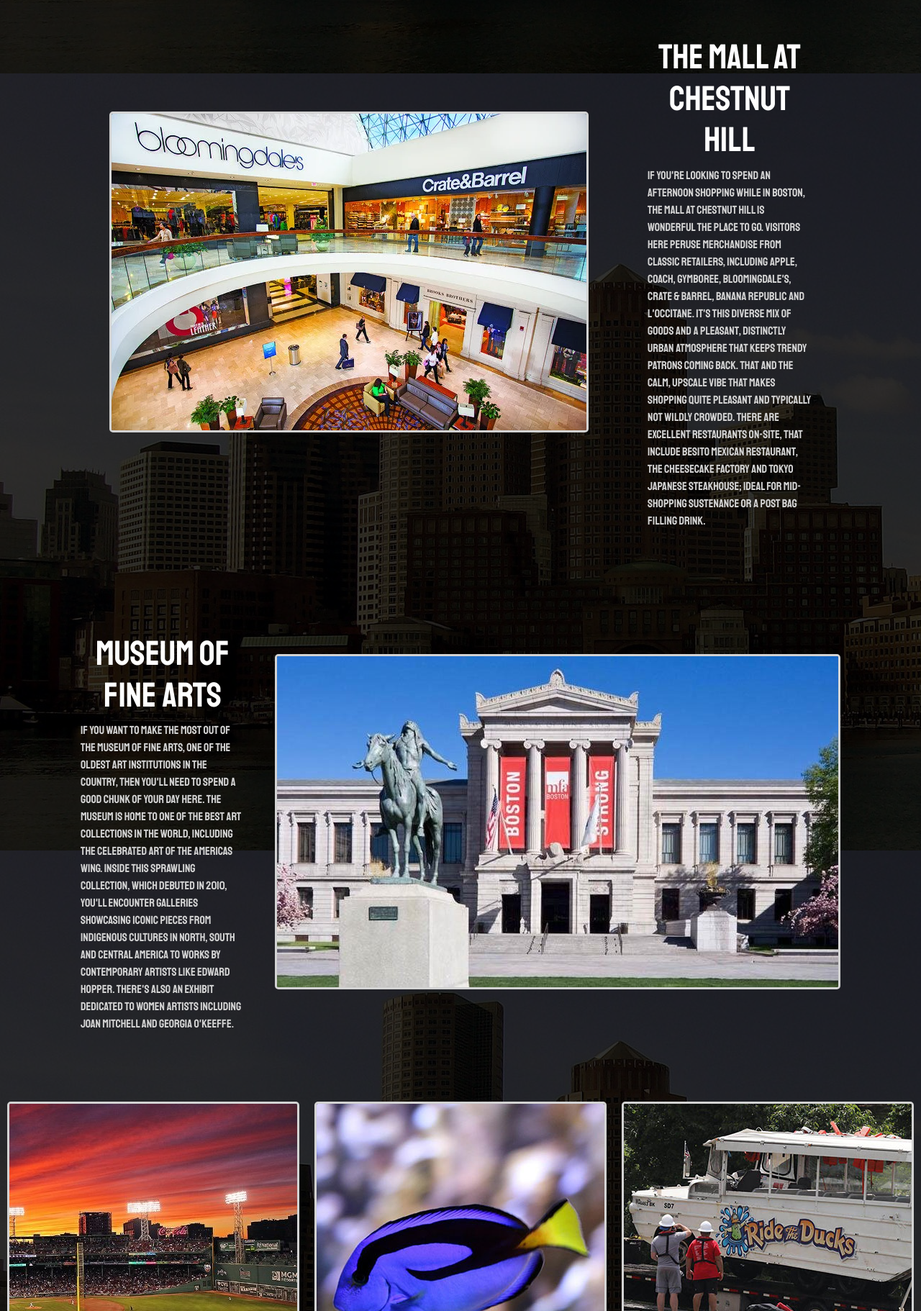
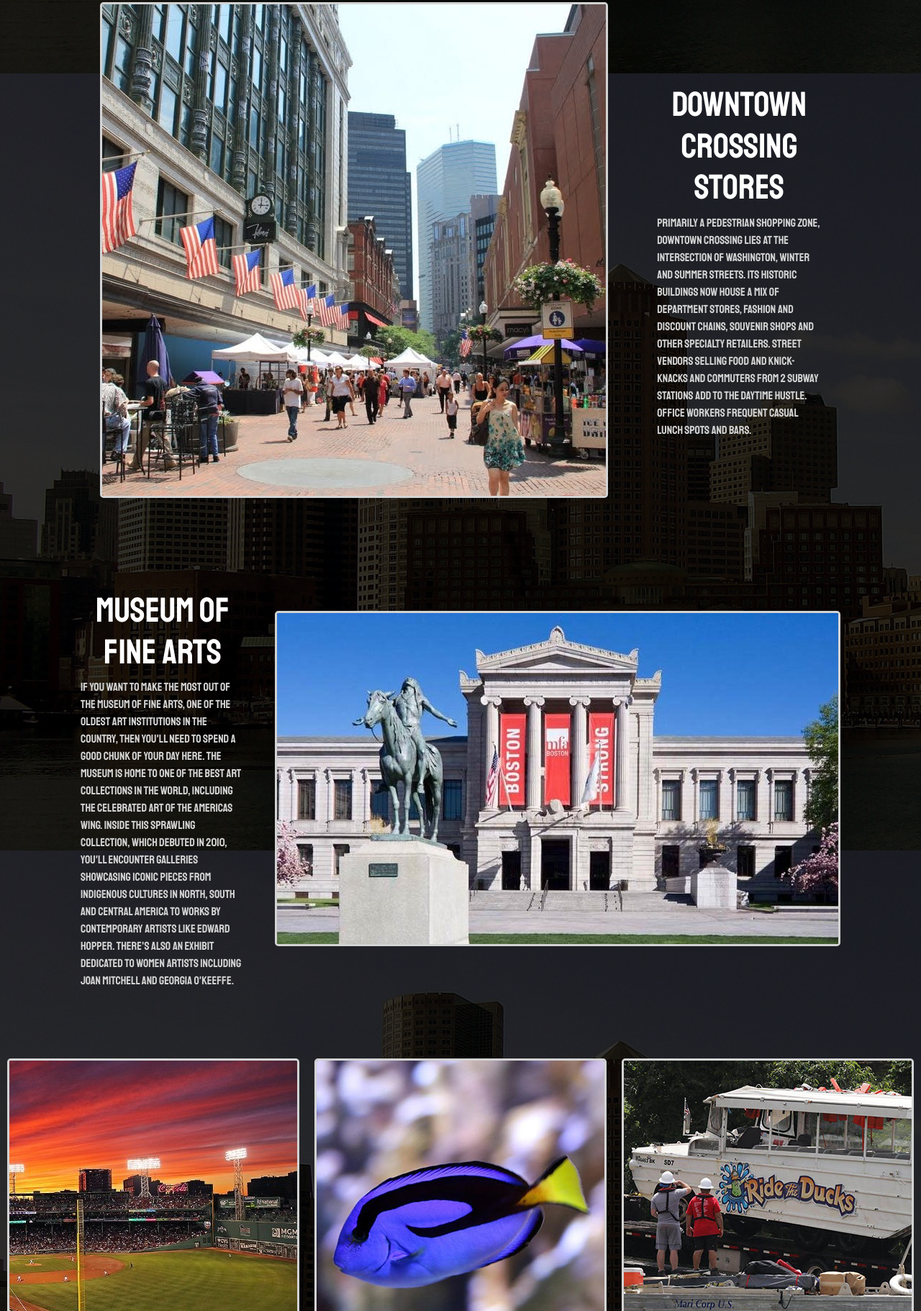
Before and after one commit to biffmalibu/Boston, a plain HTML site: page entertainment.html in a window 1280 px wide. Shown: the part 978-2800 px from the top of the page at 72% size. Drawn offline with nearby package versions, Linux system fonts and the light colour scheme; some packages are replaced by stand-ins of ours; a script that the page names is missing.

Commit message:
Add files via upload

```diff
--- a/entertainment.html
+++ b/entertainment.html
@@ -3,32 +3,33 @@
 <html lang="en">
 <head>
 	<meta charset="UTF-8">
-	<link rel="stylesheet" href="styles/normalize.css">
+	<!-- Load BootStrap -->
 	<link href="https://cdn.jsdelivr.net/npm/bootstrap@5.1.3/dist/css/bootstrap.min.css" rel="stylesheet" integrity="sha384-1BmE4kWBq78iYhFldvKuhfTAU6auU8tT94WrHftjDbrCEXSU1oBoqyl2QvZ6jIW3" crossorigin="anonymous">
+	<!-- Import Font -->
 	<link rel="preconnect" href="https://fonts.googleapis.com">
     <link rel="preconnect" href="https://fonts.gstatic.com" crossorigin>
     <link href="https://fonts.googleapis.com/css2?family=Righteous&display=swap" rel="stylesheet">
+	<!-- Import Stylesheets -->
 	<link rel="stylesheet" href="styles/main.css">
 	<link rel="stylesheet" href="styles/entertainment.css">
+	<!-- Icon -->
 	<link rel="icon" href="images/5bbd94d631a1389cb8aebb4cac93d55d.png">
 	<title>Best of Boston</title>
-	<link rel="stylesheet" href="styles/slicknav.css">
 	<script src="https://ajax.googleapis.com/ajax/libs/jquery/3.5.1/jquery.min.js"></script>
 	<meta name="viewport" content="width=device-width, initial-scale=1.0">
 	<script src="js/jquery.slicknav.min.js"></script>
+	<!-- Link Font -->
 	<link href="https://fonts.googleapis.com/css2?family=Righteous&family=Staatliches&display=swap" rel="stylesheet">
-	<script type="text/javascript">
-		$(document).ready(function(){
-		$('#nav_menu').slicknav({prependTo:"#mobilemenu"});
-		});
-	</script>
 </head>
 
 <body>
+	<!-- Header -->
 	<header class="clearfix">
 		<a href="index.html"><img id="logoimage"img src="images/5bbd94d631a1389cb8aebb4cac93d55d.png" alt=""></a>
 		<h2>Boston</h2>
 	</header>
+
+	<!-- Navbar -->
 	<nav class="navbar navbar-expand-sm bg-light navbar-light">
         <div class="container-fluid">
           <ul class="navbar-nav">
@@ -54,6 +55,7 @@
 
 		<div class="entertainment-container">
 			<div class="entertainment-item">
+				<a href="https://www.timeout.com/boston/bars/best-boston-sports-bars" target="_blank">
 				<div class="slideshow-container">
 					<!-- Full-width images with number and caption text -->
 					<div class="mySlides fadeout">
@@ -86,6 +88,7 @@
 				  </div>
 				  <br>
 				</div>
+				</a>
 				<div class="entertainment-item">
 					<h1>Sports Bars/Pubs</h1>
 					<p>Name a city with more championship teams than Boston—we’ll wait. New Englanders love their local teams, all of which have won championships this century—something no other city can claim. But even the most die-hard Boston sports fans can’t always make it to a game and, when such an occasion occurs, there’s nothing better than settling in with a basket of wings, burgers and some local brews to watch the Sox, Bruins, Pats or Celtics on a big screen with your buddies. If good beer, lively company and lots of screens sounds like a good time, then be sure to hit one of the best sports bars Boston has to offer.</p>
@@ -94,11 +97,11 @@
 		</div>
 		<div class="container">
 			<div class="item">
-				<img src="images/p-The-Mall-at-Chestnut-Hill_55_660x440.webp" alt="">
+				<a href="https://www.downtownboston.org/" target="_blank" ><img src="images/Explore-Downtown-Crossing-in-Boston-Ma-700x683.jpg" alt=""></a>
 			</div>
 			<div class="item">
-				<h1>The Mall at Chestnut Hill</h1>
-				<p>If you're looking to spend an afternoon shopping while in Boston, The Mall at Chestnut Hill is wonderful the place to go. Visitors here peruse merchandise from classic retailers, including Apple, Coach, Gymboree, Bloomingdale's, Crate & Barrel, Banana Republic and L'Occitane. It's this diverse mix of goods and a pleasant, distinctly urban atmosphere that keeps trendy patrons coming back. That and the calm, upscale vibe that makes shopping quite pleasant and typically not wildly crowded. There are excellent restaurants on-site, that include Besito Mexican Restaurant, The Cheesecake Factory and Tokyo Japanese Steakhouse; ideal for mid-shopping sustenance or a post bag filling drink.</p>
+				<h1>Downtown Crossing Stores</h1>
+				<p>Primarily a pedestrian shopping zone, Downtown Crossing lies at the intersection of Washington, Winter and Summer streets. Its historic buildings now house a mix of department stores, fashion and discount chains, souvenir shops and other specialty retailers. Street vendors selling food and knick-knacks and commuters from 2 subway stations add to the daytime hustle. Office workers frequent casual lunch spots and bars.</p>
 			</div>
 		</div>
 		<div class="container">
@@ -107,22 +110,22 @@
 				<p>If you want to make the most out of the Museum of Fine Arts, one of the oldest art institutions in the country, then you'll need to spend a good chunk of your day here. The museum is home to one of the best art collections in the world, including the celebrated Art of the Americas wing. Inside this sprawling collection, which debuted in 2010, you'll encounter galleries showcasing iconic pieces from indigenous cultures in North, South and Central America to works by contemporary artists like Edward Hopper. There's also an exhibit dedicated to women artists including Joan Mitchell and Georgia O'Keeffe.</p>
 			</div>
 			<div class="item">
-				<img src="images/Museum-of-Fine-Arts.jpg" alt="">
+				<a href="https://www.mfa.org/" target="_blank"><img src="images/Museum-of-Fine-Arts.jpg" alt=""></a>
 			</div>
 		</div>
 		<div class="img-container">
 			<div class="item2">
-				<img src="images/UW1WnYOk_400x400.jpg">
+				<a href="https://en.wikipedia.org/wiki/Fenway_Park" target="_blank"><img src="images/UW1WnYOk_400x400.jpg"></a>
 				<h2>Fenway Park</h2>
 				<p>Opened in April 20, 1912, Fenway Park is the MLB's oldest stadium. </p>
 			</div>
 			<div class="item2">
-				<img src="images/IPCR_Dory_400x400.jpg">
+				<a href="https://www.neaq.org/" target="_blank"><img src="images/IPCR_Dory_400x400.jpg"></a>
 				<h2>New England Aquarium: Boston</h2>
 				<p>The New England Aquarium is a global leader in ocean exploration and marine conservation.</p>
 			</div>
 			<div class="item2">
-				<img src="images/duck-boat-mechanical-qualifications.jpg">
+				<a href="https://bostonducktours.com/" target="_blank"><img src="images/duck-boat-mechanical-qualifications.jpg"></a>
 				<h2>Duck Boats</h2>
 				<p>Take a tour in Boston on land and on water. These amphibious vehicles have been operating in Boston for years.</p>
 			</div>
```
Also changed, not shown: food.html (+11 -10 lines), index.html (+8 -7 lines), shopping.html (+13 -12 lines), images/Explore-Downtown-Crossing-in-Boston-Ma-700x683.jpg (added).
